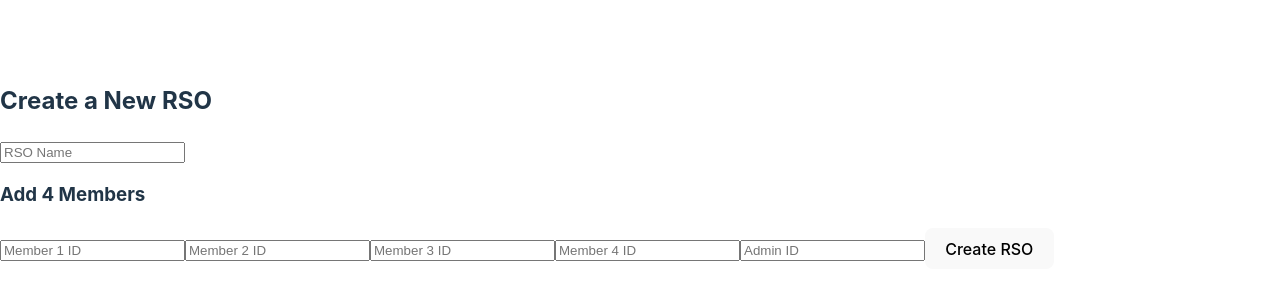
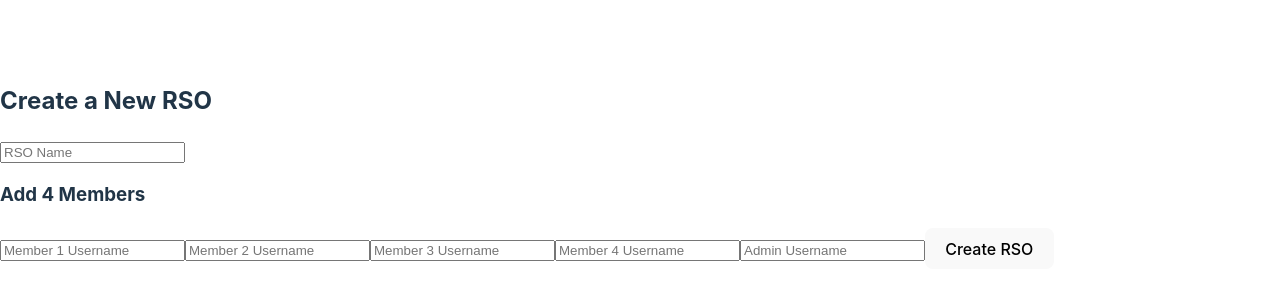
Before and after one commit to acozy03/CollegeEventWebsite, a React (Vite) app in the folder CollegeEventWebsite/frontend/: page /create-rso in a window 1280 px wide. Shown: the part 234-534 px from the top of the page. Built offline with nearby package versions, Linux system fonts and the light colour scheme.

Commit message:
rso by username

```diff
--- a/CollegeEventWebsite/frontend/src/components/CreateRSO.jsx
+++ b/CollegeEventWebsite/frontend/src/components/CreateRSO.jsx
@@ -5,30 +5,44 @@ const API_BASE_URL = "http://localhost:5050/api/users";
 export default function CreateRSO() {
   const [rsoData, setRsoData] = useState({
     name: "",
-    members: ["", "", "", ""], // Array of member IDs
-    adminId: "",
+    member1: "",
+    member2: "",
+    member3: "",
+    member4: "",
+    adminUsername: "", // Admin username
   });
   const [error, setError] = useState(null);
 
-  const handleChange = (e, index) => {
-    const { value } = e.target;
-    const updatedMembers = [...rsoData.members];
-    updatedMembers[index] = value;
-    setRsoData({ ...rsoData, members: updatedMembers });
+  const handleChange = (e) => {
+    const { name, value } = e.target;
+    setRsoData({ ...rsoData, [name]: value });
   };
 
   const handleSubmit = async (e) => {
     e.preventDefault();
+
+    // Combine all members into an array
+    const members = [
+      rsoData.member1,
+      rsoData.member2,
+      rsoData.member3,
+      rsoData.member4,
+      rsoData.adminUsername,
+    ];
+
     try {
       const token = localStorage.getItem("token");
-
       const response = await fetch(`${API_BASE_URL}/create-rso`, {
         method: "POST",
         headers: {
           "Content-Type": "application/json",
           Authorization: `Bearer ${token}`,
         },
-        body: JSON.stringify(rsoData),
+        body: JSON.stringify({
+          name: rsoData.name,
+          members: members.filter((member) => member.trim() !== ""), // Remove empty values
+          adminUsername: rsoData.adminUsername,
+        }),
       });
 
       if (!response.ok) {
@@ -52,35 +66,58 @@ export default function CreateRSO() {
         <input
           type="text"
           placeholder="RSO Name"
+          name="name"
           value={rsoData.name}
-          onChange={(e) => setRsoData({ ...rsoData, name: e.target.value })}
+          onChange={handleChange}
           required
         />
 
         {/* Member Inputs */}
         <h3>Add 4 Members</h3>
-        {rsoData.members.map((member, index) => (
-          <input
-            key={index}
-            type="number"
-            placeholder={`Member ${index + 1} ID`}
-            value={member}
-            onChange={(e) => handleChange(e, index)}
-            required
-          />
-        ))}
-
-        {/* Admin ID */}
         <input
-          type="number"
-          placeholder="Admin ID"
-          value={rsoData.adminId}
-          onChange={(e) =>
-            setRsoData({ ...rsoData, adminId: e.target.value })
-          }
+          type="text"
+          placeholder="Member 1 Username"
+          name="member1"
+          value={rsoData.member1}
+          onChange={handleChange}
+          required
+        />
+        <input
+          type="text"
+          placeholder="Member 2 Username"
+          name="member2"
+          value={rsoData.member2}
+          onChange={handleChange}
+          required
+        />
+        <input
+          type="text"
+          placeholder="Member 3 Username"
+          name="member3"
+          value={rsoData.member3}
+          onChange={handleChange}
+          required
+        />
+        <input
+          type="text"
+          placeholder="Member 4 Username"
+          name="member4"
+          value={rsoData.member4}
+          onChange={handleChange}
           required
         />
 
+        {/* Admin Username */}
+        <input
+          type="text"
+          placeholder="Admin Username"
+          name="adminUsername"
+          value={rsoData.adminUsername}
+          onChange={handleChange}
+          required
+        />
+
+        {/* Submit Button */}
         <button type="submit">Create RSO</button>
       </form>
 
```
Also changed, not shown: 2 other files (tests, documents, lock files or other folders).
